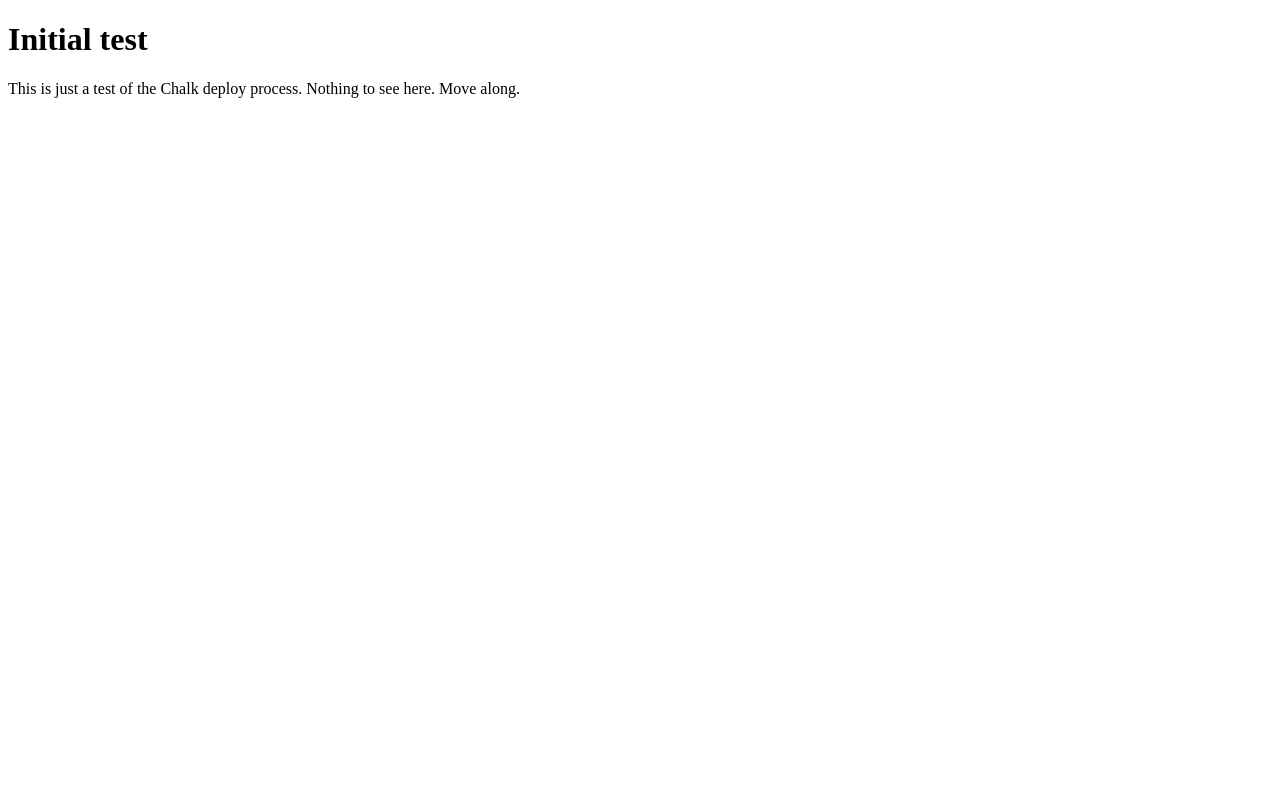
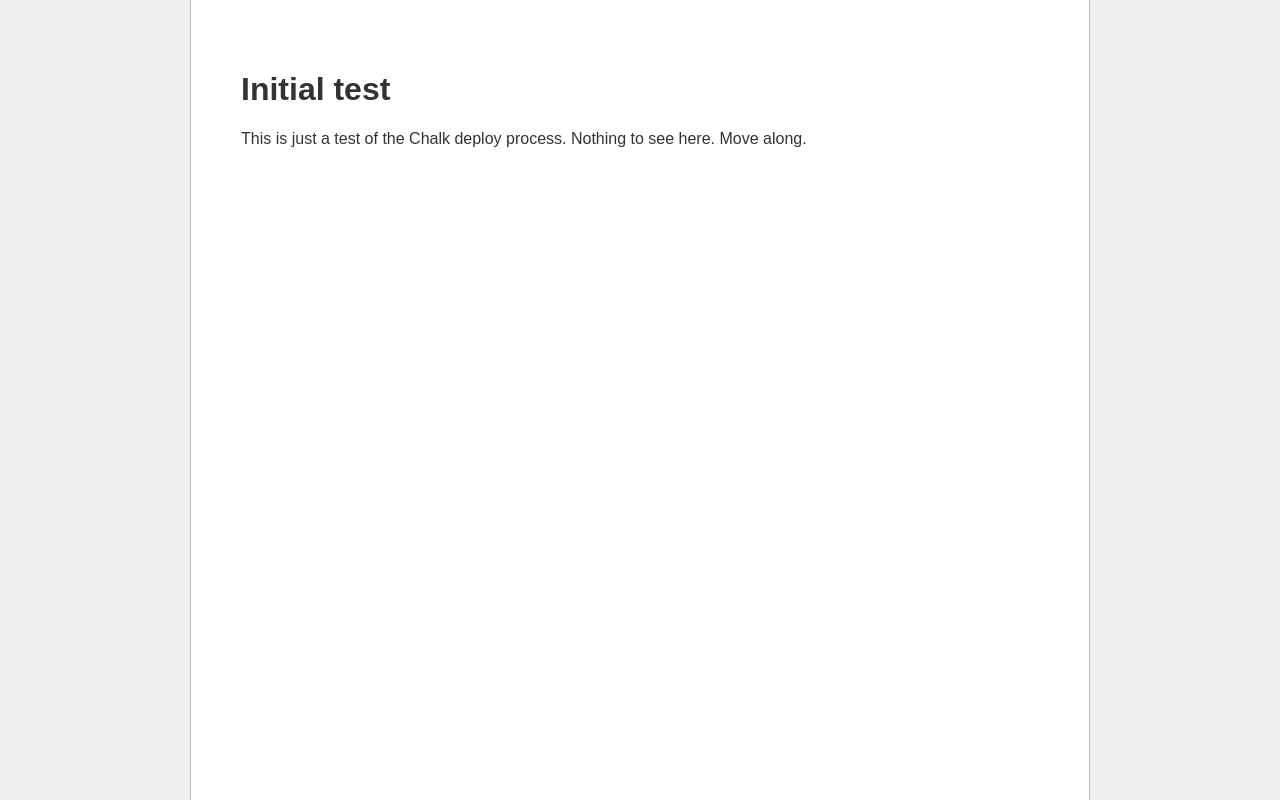
Before and after one commit to renolc/chalk, a website: page docs/index.html in a window 1280 px wide. Drawn offline with Linux system fonts and the light colour scheme; the site is published under a folder, as on GitHub Pages, so addresses that start at the root find nothing.

Commit message:
Update link to style.css

```diff
--- a/docs/index.html
+++ b/docs/index.html
@@ -3,7 +3,7 @@
     <html>
       <head>
         <meta name="viewport" content="width=device-width, initial-scale=1">
-        <link rel="stylesheet" href="/style.css">
+        <link rel="stylesheet" href="./style.css">
         <title>Title - 2016-09-29</title>
       </head>
       <body>
--- a/index.js
+++ b/index.js
@@ -64,7 +64,7 @@ function formatPage (data) {
     <html>
       <head>
         <meta name="viewport" content="width=device-width, initial-scale=1">
-        <link rel="stylesheet" href="/style.css">
+        <link rel="stylesheet" href="./style.css">
         <title>Title - ${data.date}</title>
       </head>
       <body>
```
